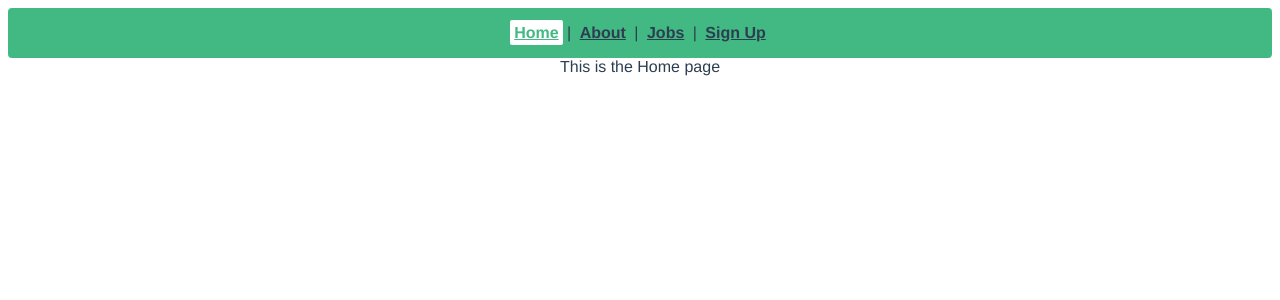
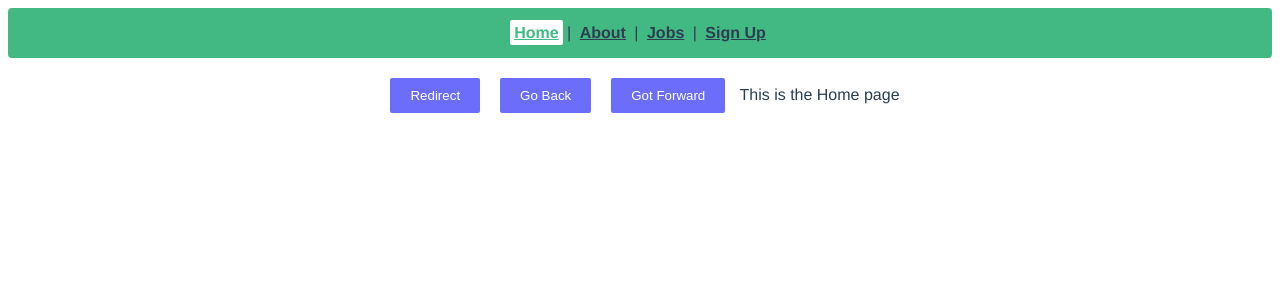
Before and after one commit to KoyFoster/vue-web-form, a Vue app: page / in a window 1280 px wide. Shown: the top 300 px of the page. Built offline with nearby package versions, Linux system fonts and the light colour scheme.

Commit message:
Programmatic Navigation intro

```diff
--- a/src/App.vue
+++ b/src/App.vue
@@ -5,8 +5,30 @@
     <router-link :to="{ name: 'Jobs' }">Jobs</router-link> |
     <router-link to="/Signup">Sign Up</router-link>
   </div>
+
+  <!-- Navigations -->
+  <button @click="redirect">Redirect</button>
+  <button @click="back">Go Back</button>
+  <button @click="forward">Got Forward</button>
+
   <router-view />
 </template>
+
+<script>
+export default {
+  methods: {
+    redirect() {
+      this.$router.push({ name: "Home" });
+    },
+    back() {
+      this.$router.go(-1);
+    },
+    forward() {
+      this.$router.go(1);
+    },
+  },
+};
+</script>
 
 <style>
 #app {
@@ -34,4 +56,12 @@
   background: white;
   border-radius: 2px;
 }
+
+button {
+  margin: 0 10px;
+  padding: 10px;
+  border: none;
+  border-radius: 4px;
+  cursor: pointer;
+}
 </style>
```
